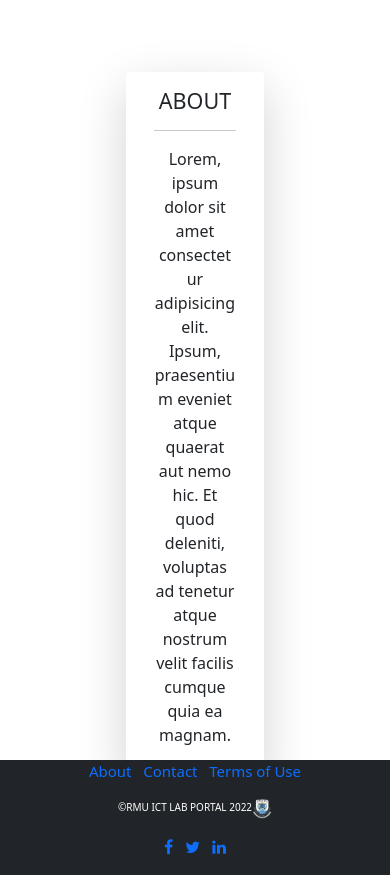
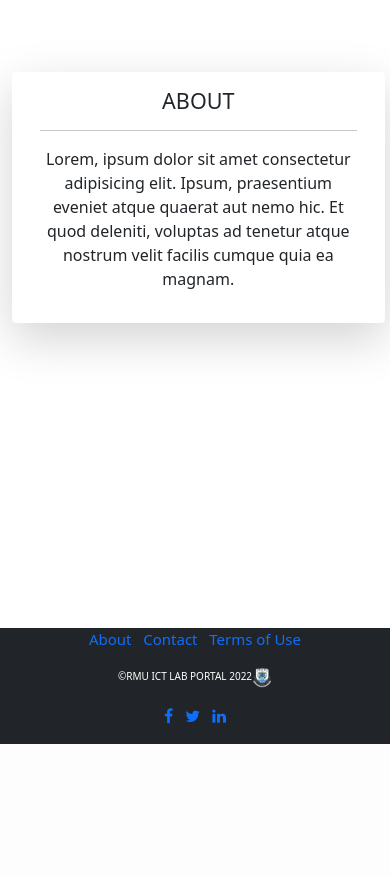
Before and after one commit to nanatoday/LabTimeTable-app, a Flask app: page /about in a window 390 px wide. Shown: the part 100-975 px from the top of the page. After the commit the page ends 844 px from the top, so only its background shows below. Run offline with Flask 2, Linux system fonts and the light colour scheme; parts of the project's set-up code (start-up, migrations or seed data) failed here and were passed over; some libraries are stand-ins or nearby versions.

Commit message:
mobile view index and about fixed

```diff
--- a/templates/about.html
+++ b/templates/about.html
@@ -21,9 +21,17 @@
           min-height: 100vh;
           padding-bottom: 6rem
         }
-        a:hover{
-            transform: scale(1.1);
+
+        @media(max-width:750px){
+          #here{
+            width:90%;
+            height: 100%;
+          }
+          #first{
+            width: 0%;
+          }
         }
+
     </style>
 </head>
 <body>
@@ -70,10 +78,10 @@
       </nav>
 
     <div class="row" >
-        <div class="col-4"></div>
-        <div class="col-4">
+        <div class="col-4" id="first"></div>
+        <div class="col-4" id="here">
           <br><br><br>
-            <div class="row" id="here">
+            <div class="row">
 
                 <div class="col text-center card shadow-lg o-hidden border-0">
 
@@ -86,9 +94,9 @@
                   </div>
                 </div>
             </div>
-            <div class="col-4"></div>
+
         </div>
-
+        <div class="col-4"></div>
     </div>
 
 
--- a/templates/index.html
+++ b/templates/index.html
@@ -17,7 +17,7 @@
         a:hover{
             transform: scale(1.1);
         }
-        @media(max-width:375px){
+        @media(max-width:500px){
           #here1{
             width:100%;
             height: 100%;
@@ -26,6 +26,7 @@
             width: 0%;
           }
         }
+
     </style>
 </head>
 <body>
@@ -63,7 +64,6 @@
                     <a class="btn btn-dark" href="/login">LogIn</a>
                 </div>
             </div>
-            <div class="col-4"></div>
         </div>
         <div class="col-4"></div>
 
```
